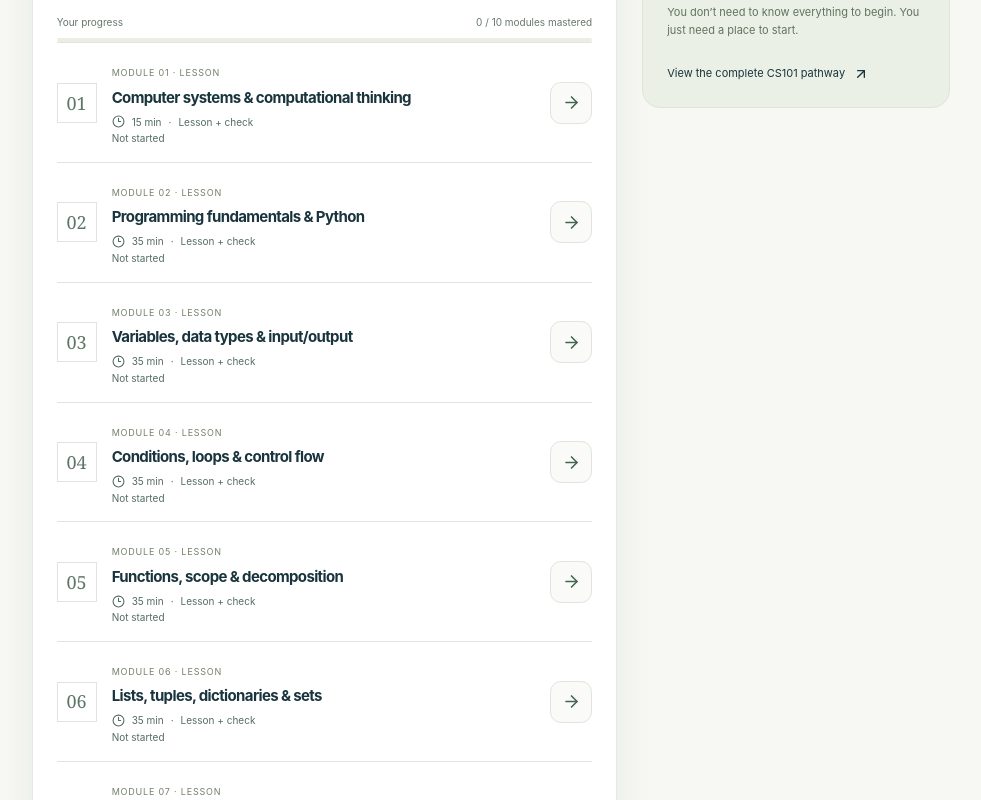
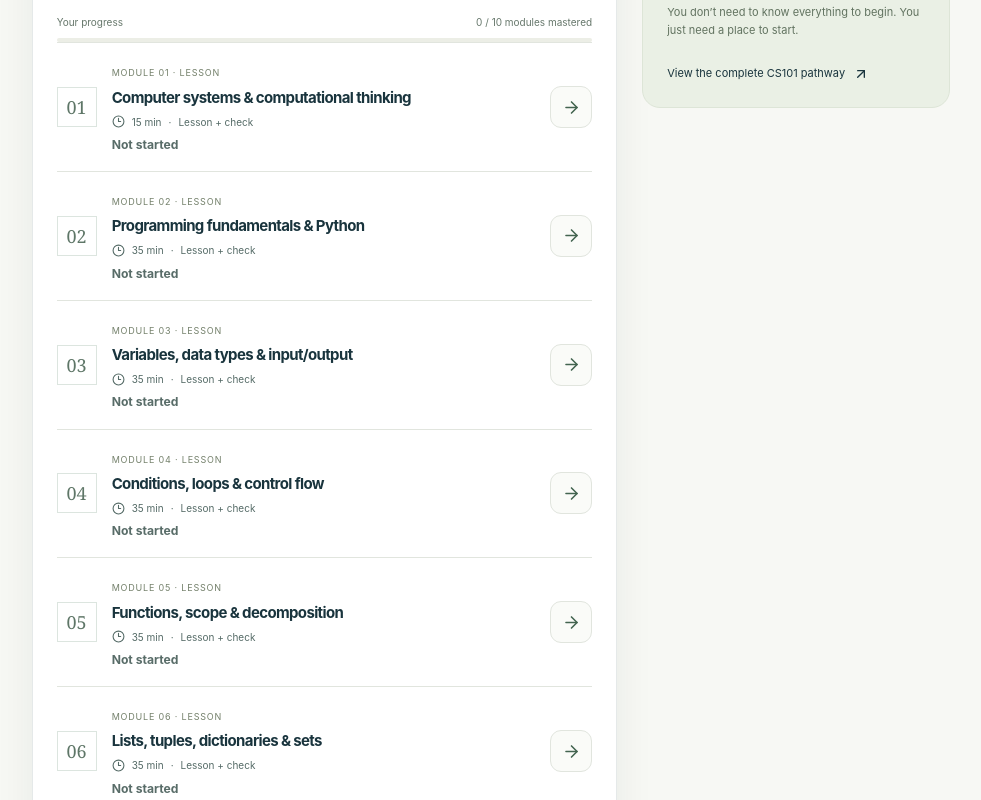
Before and after one commit to KuduKhan/khaniversity-platform, a Next.js app: page /preview/dashboard in a window 1280 px wide. Shown: the part 2680-3480 px from the top of the page, without its empty margins (281-1262 px from the left). Built offline with nearby package versions, Linux system fonts and the light colour scheme.

Commit message:
style(studentos): make module progress readable on all viewport widths

```diff
--- a/src/components/studentos.module.css
+++ b/src/components/studentos.module.css
@@ -20,3 +20,22 @@
 @media (min-width:681px) and (max-width:1050px) {
   .plan { grid-template-columns:minmax(0,1fr); }
 }
+
+/* Keep mastery, retry and unstarted states visible on small screens.
+   The legacy global stylesheet hides .module-score below 640px, so the
+   explanatory status lives next to the module title, not in a badge. */
+:global(.path-module) .moduleState {
+  display: inline-flex;
+  align-items: center;
+  flex-wrap: wrap;
+  gap: .3rem;
+  margin: .35rem 0 0;
+  font-size: .76rem;
+  line-height: 1.45;
+  font-weight: 650;
+  color: #5f726c;
+  overflow-wrap: anywhere;
+}
+:global(.path-module) .moduleState[data-status="mastered"] { color: #2d634d; }
+:global(.path-module) .moduleState[data-status="review"] { color: #895a21; }
+:global(.path-module) .moduleState[data-status="new"] { color: #586c68; }
```
